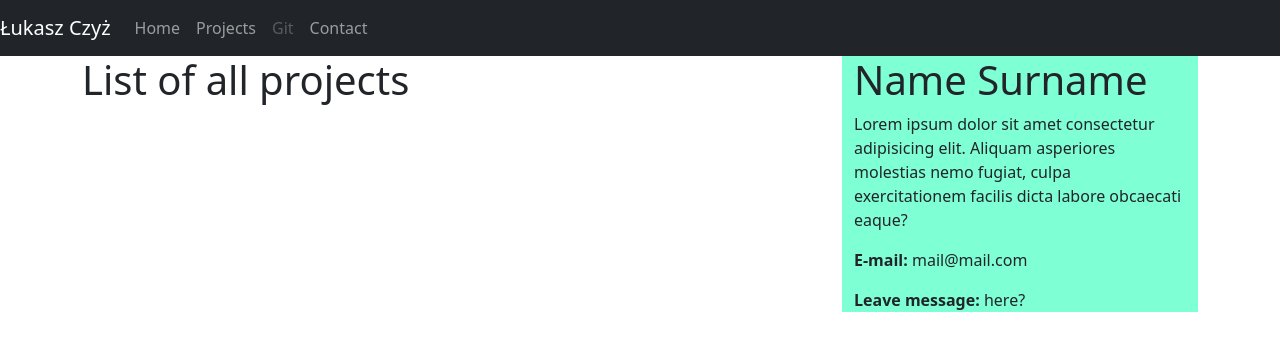
After one commit to czyzlukasz/lukaszczyzdotcom, a Django app: page /logbook/projects/ in a window 1280 px wide. The commit adds this page. Shown: the top 351 px of the page. Run offline with Django 4.2, Linux system fonts and the light colour scheme; data that the repository does not hold is empty.

Commit message:
Added view for all projects

```diff
--- a/landing_page/templates/landing_page/navbar.html
+++ b/landing_page/templates/landing_page/navbar.html
@@ -5,7 +5,7 @@
             <a class="nav-link" href="{% url 'landing_page:index' %}">Home</a>
         </li>
         <li class="nav-item">
-            <a class="nav-link" href="#">Projects</a>
+            <a class="nav-link" href="{% url 'logbook:projects' %}">Projects</a>
         </li>
         <li class="nav-item">
             <a class="nav-link disabled" href="#">Git</a>
--- /dev/null
+++ b/logbook/templates/logbook/projects.html
@@ -0,0 +1,6 @@
+{% extends 'landing_page/blank_landing_page.html' %}
+
+{% block content %}
+<h1> List of all projects </h1>
+{% include 'logbook/project_list.html' %}
+{% endblock %}
--- a/logbook/urls.py
+++ b/logbook/urls.py
@@ -4,7 +4,7 @@
 app_name = 'logbook'
 
 urlpatterns = [
-    path('', views.index, name='index'),
+    path('projects/', views.projects_view, name='projects'),
     path('<slug:slug>/', views.ProjectView.as_view(), name='project'),
     path('log/<slug:slug>/', views.LogEntryView.as_view(), name='log_entry')
 ]
--- a/logbook/views.py
+++ b/logbook/views.py
@@ -5,8 +5,10 @@
 from .models import Project, LogEntry
 
 
-def index(request):
-    return HttpResponse('elo')
+def projects_view(request):
+    all_projects = Project.objects.all()
+    return render(request, 'logbook/projects.html', context={'projects': all_projects})
+
 
 class ProjectView(DetailView):
     model = Project
```
